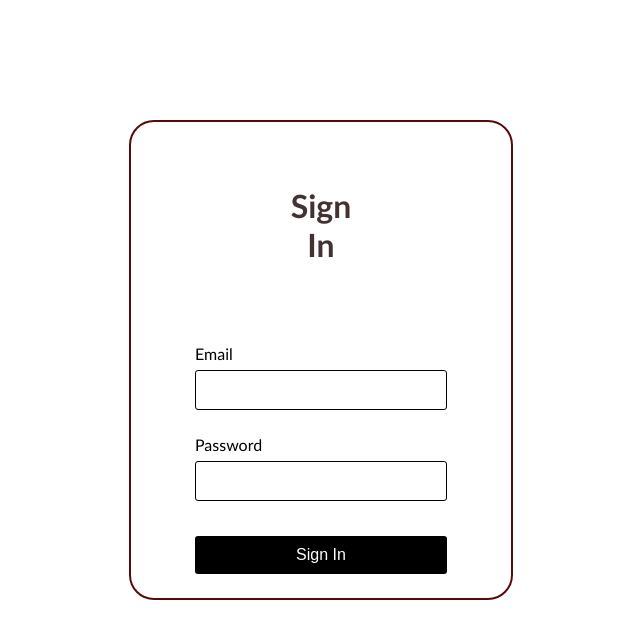
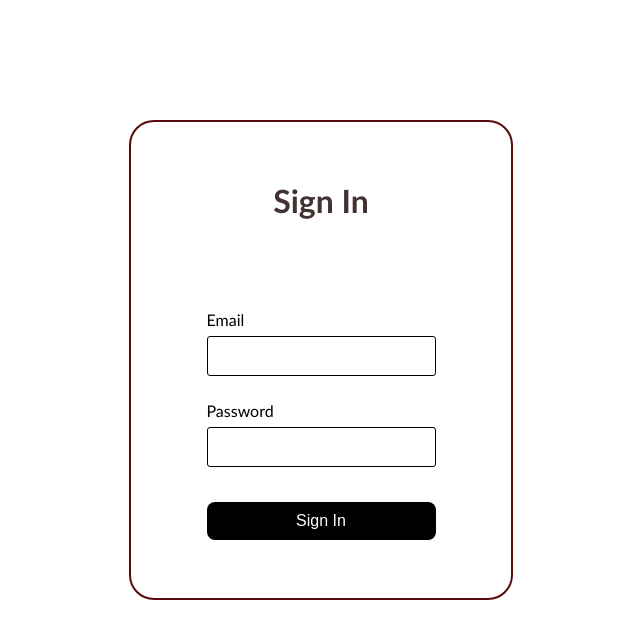
Before and after one commit to vladimirbiz/table-reservation-frontend, a React (Create React App) app: page / in a window 1280 px wide. Shown: the top 638 px of the page, without its empty margins (319-959 px from the left). Built offline with nearby package versions, Linux system fonts and the light colour scheme.

Commit message:
signin update

```diff
--- a/src/SignIn.css
+++ b/src/SignIn.css
@@ -3,15 +3,26 @@
 }
 
 .signInh1{
+    margin:auto;
     margin: 10vh;
     margin-top: 8vh;
     font-weight: 700;
+    min-width: 150px;
+    text-align: center;
+    width: 100%;
+    text-align: center;
 }
 
 .form-container {
+    display: flex;
+    flex-direction: column; /* Stacks children vertically */
+    align-items: center; /* Centers children horizontally */
+    justify-content: center; /* Centers children vertically */
+    height: 100vh; /* Adjust height as needed */
     width: 30vw;
-    min-width: 200px;
-    height:60vh;           /* Set a fixed width for the form */         /* Add padding around the form */
+    min-width: 250px;
+    height:60vh;
+    min-height: 400px;          /* Set a fixed width for the form */         /* Add padding around the form */
     border: 2px solid rgb(88, 10, 10); /* Black border around the form */
     border-radius: 25px;     /* Rounded corners */
     background-color: white; /* White background for the form */
@@ -46,7 +57,7 @@ input, textarea {
     color: white;            /* White text */
     font-size: 16px;         /* Font size */
     cursor: pointer;         /* Change cursor to pointer */
-    border-radius: 3px;      /* Rounded corners */
+    border-radius: 8px;      /* Rounded corners */
 }
 
 .formButton:hover{
@@ -68,6 +79,13 @@ input, textarea {
     animation: loading 3s linear infinite;
 }
 
+.errorP{
+    padding: 0;
+    margin: 0;
+    text-align: center;
+    color: #270909;
+}
+
 @keyframes loading {
     0% {
         width: 0;
--- a/src/SignIn.js
+++ b/src/SignIn.js
@@ -52,7 +52,7 @@ const SignIn = ({ onSignIn }) => {
                     required
                 />
             </div>
-            {error && <p style={{ color: 'red' }}>{error}</p>}
+            {error && <p className= "errorP">{error}</p>}
             <div><button className='formButton' type="submit">Sign In</button></div>
         </form>
         </div>
```
